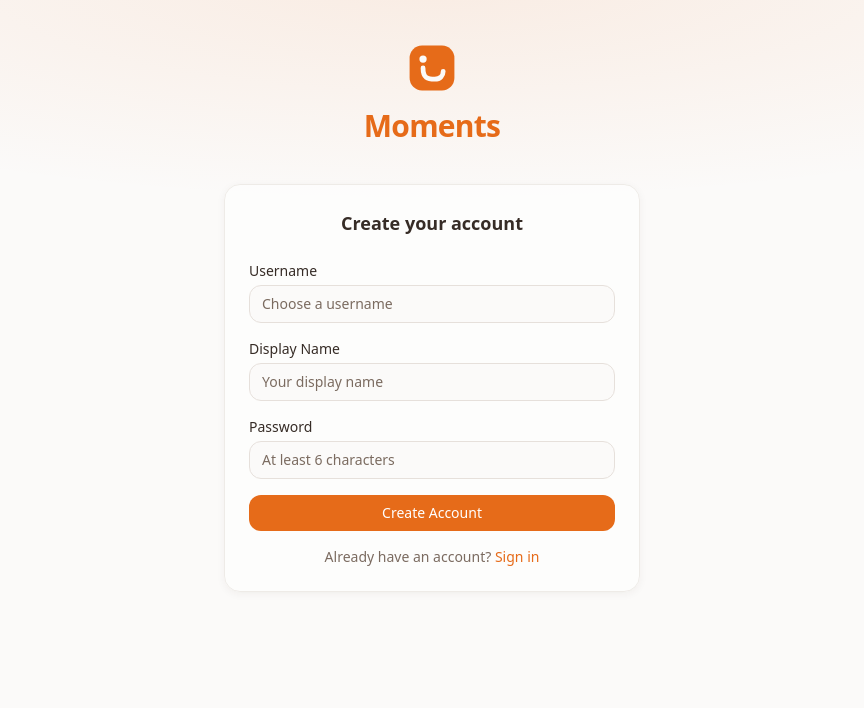
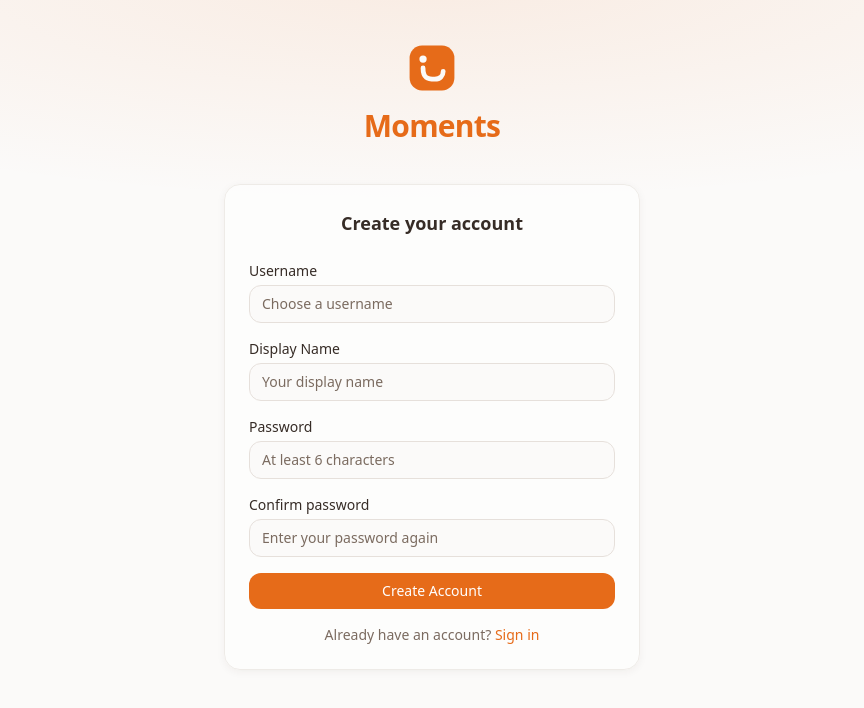
Before and after one commit to alexmaze/moments, a React (Vite) app in the folder apps/web/: page /register in a window 1280 px wide. Shown: the top 708 px of the page, without its empty margins (208-1072 px from the left). Built offline with nearby package versions, Linux system fonts and the light colour scheme.

Commit message:
feat: 优化登录面板

```diff
--- a/apps/web/src/i18n/locales/en/auth.json
+++ b/apps/web/src/i18n/locales/en/auth.json
@@ -6,7 +6,9 @@
     "passwordLabel": "Password",
     "passwordPlaceholder": "Enter your password",
     "submit": "Sign In",
-    "error": "Login failed. Please try again.",
+    "invalidCredentials": "The username or password is incorrect. Please check and try again.",
+    "accountDisabled": "This account has been disabled. Please contact an administrator.",
+    "error": "Unable to sign in right now. Please try again later.",
     "noAccount": "Don't have an account?",
     "signUpLink": "Sign up"
   },
@@ -18,14 +20,16 @@
     "displayNamePlaceholder": "Your display name",
     "passwordLabel": "Password",
     "passwordPlaceholder": "At least 6 characters",
+    "confirmPasswordLabel": "Confirm password",
+    "confirmPasswordPlaceholder": "Enter your password again",
     "submit": "Create Account",
     "error": "Registration failed. Please try again.",
-    "success": "Account created!",
     "success": "Account created!",
     "hasAccount": "Already have an account?",
     "signInLink": "Sign in"
   },
   "validation": {
-    "usernamePattern": "Username can only contain letters, numbers, underscores and hyphens"
+    "usernamePattern": "Username can only contain letters, numbers, underscores and hyphens",
+    "passwordMismatch": "Passwords do not match"
   }
 }
--- a/apps/web/src/i18n/locales/zh-CN/auth.json
+++ b/apps/web/src/i18n/locales/zh-CN/auth.json
@@ -6,7 +6,9 @@
     "passwordLabel": "密码",
     "passwordPlaceholder": "请输入密码",
     "submit": "登录",
-    "error": "登录失败，请重试。",
+    "invalidCredentials": "用户名或密码不正确，请检查后重试。",
+    "accountDisabled": "账号已被停用，请联系管理员。",
+    "error": "暂时无法登录，请稍后再试。",
     "noAccount": "还没有账号？",
     "signUpLink": "立即注册"
   },
@@ -18,6 +20,8 @@
     "displayNamePlaceholder": "你的显示名称",
     "passwordLabel": "密码",
     "passwordPlaceholder": "至少 6 个字符",
+    "confirmPasswordLabel": "确认密码",
+    "confirmPasswordPlaceholder": "请再次输入密码",
     "submit": "创建账号",
     "error": "注册失败，请重试。",
     "success": "账号创建成功!",
@@ -25,6 +29,7 @@
     "signInLink": "立即登录"
   },
   "validation": {
-    "usernamePattern": "用户名只能包含字母、数字、下划线和连字符"
+    "usernamePattern": "用户名只能包含字母、数字、下划线和连字符",
+    "passwordMismatch": "两次输入的密码不一致"
   }
 }
--- a/apps/web/src/pages/LoginPage.tsx
+++ b/apps/web/src/pages/LoginPage.tsx
@@ -31,6 +31,21 @@ export default function LoginPage() {
         navigate('/', { replace: true });
       },
     });
+  };
+
+  const getLoginErrorMessage = () => {
+    const error = login.error as { message?: unknown; statusCode?: number } | null;
+    const message = Array.isArray(error?.message) ? error.message[0] : error?.message;
+
+    if (message === 'Account has been disabled') {
+      return t('login.accountDisabled');
+    }
+
+    if (message === 'Invalid credentials' || error?.statusCode === 401) {
+      return t('login.invalidCredentials');
+    }
+
+    return t('login.error');
   };
 
   return (
@@ -76,7 +91,7 @@ export default function LoginPage() {
 
         {login.isError && (
           <p className="text-sm text-destructive text-center">
-            {(login.error as Error)?.message || t('login.error')}
+            {getLoginErrorMessage()}
           </p>
         )}
 
--- a/apps/web/src/pages/RegisterPage.tsx
+++ b/apps/web/src/pages/RegisterPage.tsx
@@ -11,11 +11,17 @@ export default function RegisterPage() {
   const registerMutation = useRegister();
   const login = useLogin();
 
-  const registerSchema = z.object({
-    username: z.string().min(2).max(50).regex(/^[a-zA-Z0-9_-]+$/, t('validation.usernamePattern')),
-    displayName: z.string().min(1).max(100),
-    password: z.string().min(6).max(128),
-  });
+  const registerSchema = z
+    .object({
+      username: z.string().min(2).max(50).regex(/^[a-zA-Z0-9_-]+$/, t('validation.usernamePattern')),
+      displayName: z.string().min(1).max(100),
+      password: z.string().min(6).max(128),
+      confirmPassword: z.string().min(6).max(128),
+    })
+    .refine((data) => data.password === data.confirmPassword, {
+      message: t('validation.passwordMismatch'),
+      path: ['confirmPassword'],
+    });
 
   type RegisterInput = z.infer<typeof registerSchema>;
 
@@ -28,7 +34,11 @@ export default function RegisterPage() {
   });
 
   const onSubmit = (data: RegisterInput) => {
-    registerMutation.mutate(data, {
+    registerMutation.mutate({
+      username: data.username,
+      displayName: data.displayName,
+      password: data.password,
+    }, {
       onSuccess: () => {
         login.mutate(
           { username: data.username, password: data.password },
@@ -101,6 +111,23 @@ export default function RegisterPage() {
           )}
         </div>
 
+        <div>
+          <label htmlFor="confirmPassword" className="block text-sm font-medium text-foreground mb-1">
+            {t('register.confirmPasswordLabel')}
+          </label>
+          <input
+            id="confirmPassword"
+            type="password"
+            autoComplete="new-password"
+            {...register('confirmPassword')}
+            className="w-full border border-input rounded-lg px-3 py-2 bg-background text-foreground text-sm placeholder:text-muted-foreground input-focus"
+            placeholder={t('register.confirmPasswordPlaceholder')}
+          />
+          {errors.confirmPassword && (
+            <p className="mt-1 text-xs text-destructive">{errors.confirmPassword.message}</p>
+          )}
+        </div>
+
         {registerMutation.isError && (
           <p className="text-sm text-destructive text-center">
             {(registerMutation.error as Error)?.message || t('register.error')}
```
